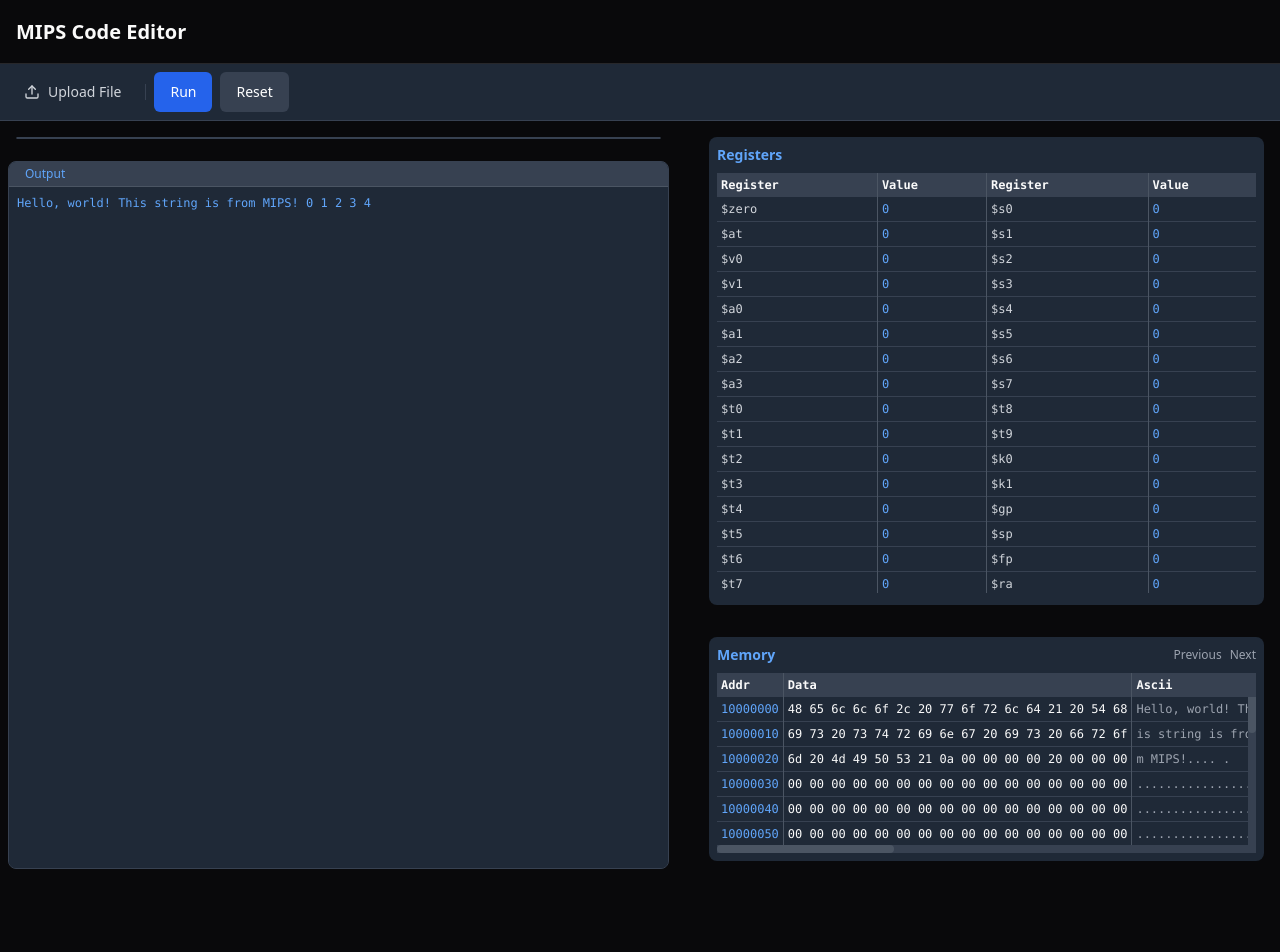
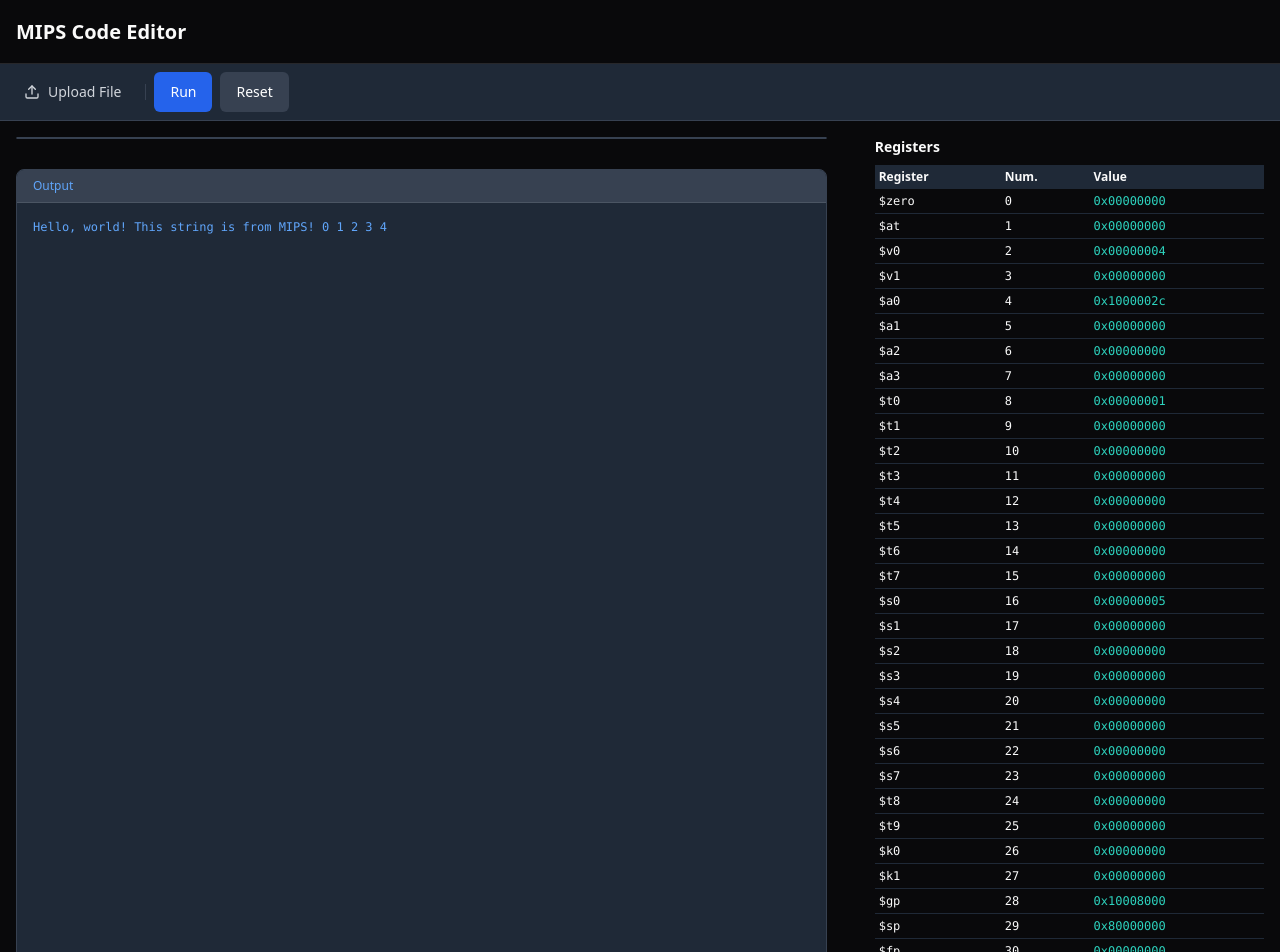
Before and after one commit to AnujPatil110377/sleek-code-assistant, a React (Vite) app: page / in a window 1280 px wide. Shown: the top 952 px of the page. Before the commit the page ends 877 px from the top, so only its background shows below. Built offline with nearby package versions, Linux system fonts and the light colour scheme.

Commit message:
Reverted to edit e33b1453-4897-4824-94d3-48e23a957bae: "as"

```diff
--- a/app/globals.css
+++ /dev/null
@@ -1,26 +0,0 @@
-.custom-scrollbar {
-  scrollbar-width: thin;
-  scrollbar-color: #4a5568 #2d3748;
-}
-
-.custom-scrollbar::-webkit-scrollbar {
-  width: 8px;
-  height: 8px;
-}
-
-.custom-scrollbar::-webkit-scrollbar-track {
-  background: #2d3748;
-}
-
-.custom-scrollbar::-webkit-scrollbar-thumb {
-  background-color: #4a5568;
-  border-radius: 4px;
-}
-
-.custom-scrollbar::-webkit-scrollbar-thumb:hover {
-  background-color: #3182ce;
-}
-
-.custom-scrollbar::-webkit-scrollbar-corner {
-  background: #2d3748;
-}
--- a/src/components/ConsoleOutput.tsx
+++ b/src/components/ConsoleOutput.tsx
@@ -2,12 +2,12 @@
 
 const ConsoleOutput = ({ output }: { output: string }) => {
   return (
-    <div className="h-full p-2">
+    <div className="h-full p-4">
       <div className="bg-gray-800 rounded-lg h-full flex flex-col overflow-hidden border border-gray-700 transition-all duration-300 hover:border-blue-500">
-        <div className="bg-gray-700 px-4 py-1 border-b border-gray-600 flex items-center">
+        <div className="bg-gray-700 px-4 py-2 border-b border-gray-600 flex items-center">
           <span className="text-xs font-medium text-blue-400">Output</span>
         </div>
-        <div className="flex-1 p-2 font-mono text-xs overflow-auto bg-gray-800 custom-scrollbar">
+        <div className="flex-1 p-4 font-mono text-xs overflow-auto bg-gray-800 custom-scrollbar">
           <div className="text-blue-400">
             {output || 'Run code to see output...'}
           </div>
--- a/src/components/MemoryViewer.tsx
+++ b/src/components/MemoryViewer.tsx
@@ -6,59 +6,41 @@ const MemoryViewer = () => {
     { address: '10000030', data: '00 00 00 00 00 00 00 00 00 00 00 00 00 00 00 00', ascii: '................' },
     { address: '10000040', data: '00 00 00 00 00 00 00 00 00 00 00 00 00 00 00 00', ascii: '................' },
     { address: '10000050', data: '00 00 00 00 00 00 00 00 00 00 00 00 00 00 00 00', ascii: '................' },
-    { address: '10000060', data: '00 00 00 00 00 00 00 00 00 00 00 00 00 00 00 00', ascii: '................' },
-    { address: '10000070', data: '00 00 00 00 00 00 00 00 00 00 00 00 00 00 00 00', ascii: '................' },
-    { address: '10000080', data: '00 00 00 00 00 00 00 00 00 00 00 00 00 00 00 00', ascii: '................' },
   ]
 
   return (
     <div className="h-64 p-4">
-      <div className="bg-gray-800 rounded-lg p-2 h-full flex flex-col">
+      <div className="bg-gray-800 rounded-lg p-2 h-full">
         <div className="flex items-center justify-between mb-2">
-          <h2 className="text-sm font-semibold text-blue-400">Memory</h2>
+          <h2 className="text-sm font-semibold">Memory</h2>
           <div className="flex space-x-2">
-            <button className="text-xs text-gray-400 hover:text-blue-400 transition-colors">Previous</button>
-            <button className="text-xs text-gray-400 hover:text-blue-400 transition-colors">Next</button>
+            <button className="text-xs text-gray-400 hover:text-white">Previous</button>
+            <button className="text-xs text-gray-400 hover:text-white">Next</button>
           </div>
         </div>
-        <div className="relative flex-1 overflow-hidden">
-          <div className="overflow-auto h-full custom-scrollbar">
-            <table className="w-full text-xs font-mono relative">
-              <thead className="sticky top-0 z-10">
+        <div className="overflow-auto h-[calc(100%-2rem)]">
+          <table className="w-full text-xs font-mono">
+            <thead>
               <tr className="bg-gray-700">
-                  <th className="text-left p-1 border-r border-gray-600">Addr</th>
-                  <th className="text-left p-1 border-r border-gray-600">Data</th>
+                <th className="text-left p-1">Addr</th>
+                <th className="text-left p-1">Data</th>
                 <th className="text-left p-1">Ascii</th>
               </tr>
             </thead>
             <tbody>
-                {memoryData.map((row, index) => (
-                  <tr
-                    key={row.address}
-                    className={`border-b border-gray-700 hover:bg-gray-700 transition-colors ${
-                      index % 2 === 0 ? 'bg-gray-750' : ''
-                    }`}
-                  >
-                    <td className="p-1 text-blue-400 border-r border-gray-600">{row.address}</td>
-                    <td className="p-1 border-r border-gray-600 whitespace-nowrap">{row.data}</td>
+              {memoryData.map((row) => (
+                <tr key={row.address} className="border-b border-gray-700">
+                  <td className="p-1 text-blue-400">{row.address}</td>
+                  <td className="p-1">{row.data}</td>
                   <td className="p-1 text-gray-400">{row.ascii}</td>
                 </tr>
               ))}
             </tbody>
           </table>
         </div>
-          {/* Vertical scrollbar */}
-          <div className="absolute right-0 top-0 bottom-0 w-2 bg-gray-700">
-            <div className="w-full h-1/3 bg-gray-600 rounded hover:bg-blue-500 transition-colors cursor-pointer" />
-          </div>
-          {/* Horizontal scrollbar */}
-          <div className="absolute left-0 right-2 bottom-0 h-2 bg-gray-700">
-            <div className="h-full w-1/3 bg-gray-600 rounded hover:bg-blue-500 transition-colors cursor-pointer" />
-          </div>
-        </div>
       </div>
     </div>
   )
 }
 
-export default MemoryViewer
+export default MemoryViewer;
--- a/src/components/RegistersViewer.tsx
+++ b/src/components/RegistersViewer.tsx
@@ -1,79 +1,62 @@
 const RegistersViewer = () => {
   const registers = [
-    // First column
-    [
-      { name: '$zero', value: 0 },
-      { name: '$at', value: 0 },
-      { name: '$v0', value: 0 },
-      { name: '$v1', value: 0 },
-      { name: '$a0', value: 0 },
-      { name: '$a1', value: 0 },
-      { name: '$a2', value: 0 },
-      { name: '$a3', value: 0 },
-      { name: '$t0', value: 0 },
-      { name: '$t1', value: 0 },
-      { name: '$t2', value: 0 },
-      { name: '$t3', value: 0 },
-      { name: '$t4', value: 0 },
-      { name: '$t5', value: 0 },
-      { name: '$t6', value: 0 },
-      { name: '$t7', value: 0 },
-    ],
-    // Second column
-    [
-      { name: '$s0', value: 0 },
-      { name: '$s1', value: 0 },
-      { name: '$s2', value: 0 },
-      { name: '$s3', value: 0 },
-      { name: '$s4', value: 0 },
-      { name: '$s5', value: 0 },
-      { name: '$s6', value: 0 },
-      { name: '$s7', value: 0 },
-      { name: '$t8', value: 0 },
-      { name: '$t9', value: 0 },
-      { name: '$k0', value: 0 },
-      { name: '$k1', value: 0 },
-      { name: '$gp', value: 0 },
-      { name: '$sp', value: 0 },
-      { name: '$fp', value: 0 },
-      { name: '$ra', value: 0 },
-    ]
+    { name: '$zero', num: '0', value: '0x00000000' },
+    { name: '$at', num: '1', value: '0x00000000' },
+    { name: '$v0', num: '2', value: '0x00000004' },
+    { name: '$v1', num: '3', value: '0x00000000' },
+    { name: '$a0', num: '4', value: '0x1000002c' },
+    { name: '$a1', num: '5', value: '0x00000000' },
+    { name: '$a2', num: '6', value: '0x00000000' },
+    { name: '$a3', num: '7', value: '0x00000000' },
+    { name: '$t0', num: '8', value: '0x00000001' },
+    { name: '$t1', num: '9', value: '0x00000000' },
+    { name: '$t2', num: '10', value: '0x00000000' },
+    { name: '$t3', num: '11', value: '0x00000000' },
+    { name: '$t4', num: '12', value: '0x00000000' },
+    { name: '$t5', num: '13', value: '0x00000000' },
+    { name: '$t6', num: '14', value: '0x00000000' },
+    { name: '$t7', num: '15', value: '0x00000000' },
+    { name: '$s0', num: '16', value: '0x00000005' },
+    { name: '$s1', num: '17', value: '0x00000000' },
+    { name: '$s2', num: '18', value: '0x00000000' },
+    { name: '$s3', num: '19', value: '0x00000000' },
+    { name: '$s4', num: '20', value: '0x00000000' },
+    { name: '$s5', num: '21', value: '0x00000000' },
+    { name: '$s6', num: '22', value: '0x00000000' },
+    { name: '$s7', num: '23', value: '0x00000000' },
+    { name: '$t8', num: '24', value: '0x00000000' },
+    { name: '$t9', num: '25', value: '0x00000000' },
+    { name: '$k0', num: '26', value: '0x00000000' },
+    { name: '$k1', num: '27', value: '0x00000000' },
+    { name: '$gp', num: '28', value: '0x10008000' },
+    { name: '$sp', num: '29', value: '0x80000000' },
+    { name: '$fp', num: '30', value: '0x00000000' },
+    { name: '$ra', num: '31', value: '0x00000000' },
   ]
 
   return (
     <div className="h-full p-4">
-      <div className="bg-gray-800 rounded-lg p-2 h-full">
-        <h2 className="text-sm font-semibold text-blue-400 mb-2">Registers</h2>
-        <div className="h-[calc(100%-2rem)] overflow-auto custom-scrollbar">
-          <table className="w-full text-xs font-mono">
-            <thead className="sticky top-0 z-10">
-              <tr className="bg-gray-700">
-                <th className="text-left p-1 border-r border-gray-600">Register</th>
-                <th className="text-left p-1 border-r border-gray-600">Value</th>
-                <th className="text-left p-1 border-r border-gray-600">Register</th>
+      <h2 className="text-sm font-semibold mb-2">Registers</h2>
+      <table className="w-full text-xs">
+        <thead>
+          <tr className="bg-gray-800">
+            <th className="text-left p-1">Register</th>
+            <th className="text-left p-1">Num.</th>
             <th className="text-left p-1">Value</th>
           </tr>
         </thead>
         <tbody>
-              {Array.from({ length: 16 }).map((_, index) => (
-                <tr
-                  key={index}
-                  className={`border-b border-gray-700 hover:bg-gray-700 transition-colors ${
-                    index % 2 === 0 ? 'bg-gray-750' : ''
-                  }`}
-                >
-                  <td className="p-1 text-gray-300 border-r border-gray-600">{registers[0][index].name}</td>
-                  <td className="p-1 text-blue-400 border-r border-gray-600">{registers[0][index].value}</td>
-                  <td className="p-1 text-gray-300 border-r border-gray-600">{registers[1][index].name}</td>
-                  <td className="p-1 text-blue-400">{registers[1][index].value}</td>
+          {registers.map((reg) => (
+            <tr key={reg.name} className="border-b border-gray-800">
+              <td className="p-1 font-mono">{reg.name}</td>
+              <td className="p-1 font-mono">{reg.num}</td>
+              <td className="p-1 font-mono text-teal-400">{reg.value}</td>
             </tr>
           ))}
         </tbody>
       </table>
     </div>
-      </div>
-    </div>
   )
 }
 
-export default RegistersViewer
+export default RegistersViewer;
--- a/src/components/ui/resizable.tsx
+++ b/src/components/ui/resizable.tsx
@@ -2,49 +2,34 @@
 
 import { DragHandleDots2Icon } from '@radix-ui/react-icons'
 import * as ResizablePrimitive from 'react-resizable-panels'
+import { cn } from '@/lib/utils'
+
+const ResizablePanelGroup = ({
+  className,
+  ...props
+}: React.ComponentProps<typeof ResizablePrimitive.PanelGroup>) => (
+  <ResizablePrimitive.PanelGroup
+    className={cn(
+      "flex h-full w-full data-[panel-group-direction=vertical]:flex-col",
+      className
+    )}
+    {...props}
+  />
+)
 
 const ResizablePanel = ResizablePrimitive.Panel
 
 const ResizableHandle = ({
   className,
   ...props
-}: React.HTMLAttributes<HTMLDivElement>) => (
+}: React.ComponentProps<typeof ResizablePrimitive.PanelResizeHandle>) => (
   <ResizablePrimitive.PanelResizeHandle
-    className={className}
+    className={cn(
+      "relative flex w-full items-center justify-center",
+      className
+    )}
     {...props}
-  >
-    <DragHandleDots2Icon className="h-4 w-4" />
-  </ResizablePrimitive.PanelResizeHandle>
+  />
 )
 
-const ResizableBox = ({
-  children,
-  defaultSize,
-  minHeight,
-  maxHeight,
-  className,
-  handle,
-}: {
-  children: React.ReactNode
-  defaultSize: { height: string }
-  minHeight?: number | string
-  maxHeight?: number | string
-  className?: string
-  handle?: React.ReactNode
-}) => {
-  return (
-    <div
-      className={className}
-      style={{
-        height: defaultSize.height,
-        minHeight,
-        maxHeight,
-      }}
-    >
-      {children}
-      {handle}
-    </div>
-  )
-}
-
-export { ResizablePanel, ResizableHandle, ResizableBox }
+export { ResizablePanelGroup, ResizablePanel, ResizableHandle }
```
Also changed, not shown: src/app/page.tsx (+16 -21 lines). Lines whose indentation alone changed are shown as unchanged.
